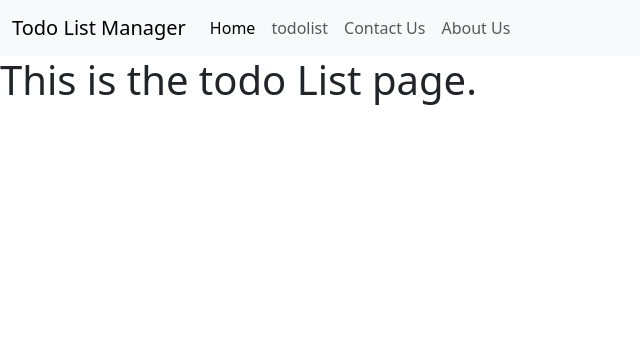
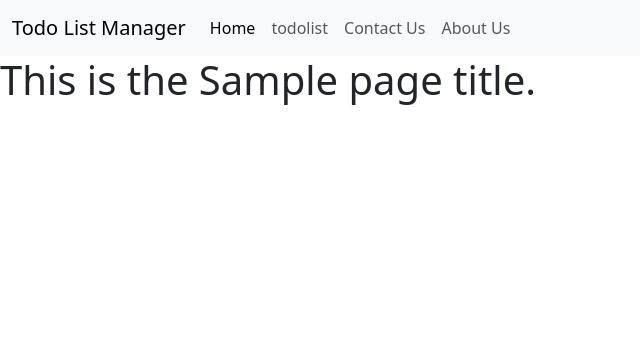
Before and after one commit to Ahmed-Islam-AI/ToDo-WebApp-by-using-Django, a Django app: template todolist/templates/todolist.html in a window 1280 px wide. Shown: the top 356 px of the page, without its empty margins (0-640 px from the left). Run offline with Django 5.2, Linux system fonts and the light colour scheme; the template is opened without the code that fills it: most values are stand-ins (such as "Sample title", 1, 10 or a date in 2020).

Commit message:
todolist update code

```diff
--- a/todolist/templates/todolist.html
+++ b/todolist/templates/todolist.html
@@ -1,4 +1,14 @@
 {% extends 'base.html' %}
+
 {% block title %}Todo List{% endblock %}
 
-{% block headline %}This is the todo List page.{% endblock %}
+{% block headline %}This is the {{page_title}}.{% endblock %}
+
+{% block content %}
+
+    {% for task in all_task %}
+        <li>{{task.task}}</li>
+        <br />
+    {% endfor %}
+
+{% endblock %}
```
